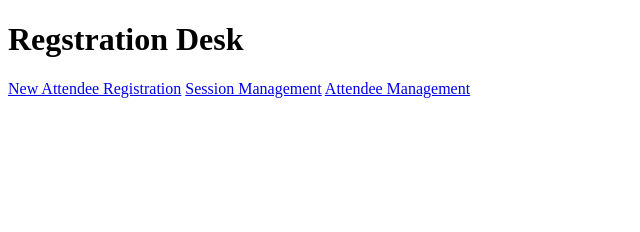
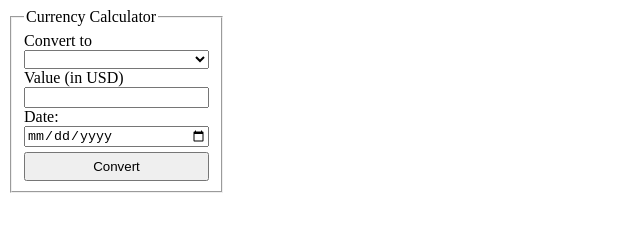
Before and after one commit to 7minutech/Database-Backed-Currency-Exchange-Application, a website: page public/index.html in a window 1280 px wide. Shown: the whole page, without its empty margins (0-640 px from the left). Drawn offline with nearby package versions, Linux system fonts and the light colour scheme; files that its build step writes are made by us from their sources.

Commit message:
feat: lab3 html

```diff
--- a/public/index.html
+++ b/public/index.html
@@ -3,17 +3,35 @@
 <head>
     <meta charset="UTF-8">
     <meta name="viewport" content="width=device-width, initial-scale=1.0">
+    <title>CS 415 Lab #3</title>
+    <link rel="stylesheet" href="style.css">
+    <script type="text/javascript" src="scripts/jquery-3.7.1.min.js"></script>
+    <script type="text/javascript" src="scripts/symbols.js"></script>
+    <script type="text/javascript" src="scripts/script.js"></script>
     <title>Document</title>
-    <script type="text/javascript" src="../public/jquery-3.7.1.min.js"></script>
-    <script type="text/javascript" src="../public/script.js"></script>
-
 </head>
 <body>
-    <h1>Regstration Desk</h1>
-    <nav>
-        <a href="/attendees/new">New Attendee Registration</a>
-        <a href="/attendees/registration/edit">Session Management</a>
-        <a href="/attendees/edit">Attendee Management</a>
-    </nav>
+    <form action="" id="currency_form">
+        <fieldset>
+            <legend>Currency Calculator</legend>
+            <div class="container">
+                <label for="target_currency">Convert to</label>
+                <select name="target_currency" id="target_currency">
+                </select>
+            </div>
+            <div class="container">
+                <label for="usd_value">Value (in USD)</label>
+                <input name="usd_value" type="number" id="usd_value">
+                <label for="date_value">Date: </label>
+                <input name="date_value" type="date" id="date_value">
+            </div>
+            <div class="container">
+                <button id="convert_button">Convert</button>
+            </div>
+        </fieldset>
+    </form>
+    <div class="output">
+
+    </div>
 </body>
 </html>
```
